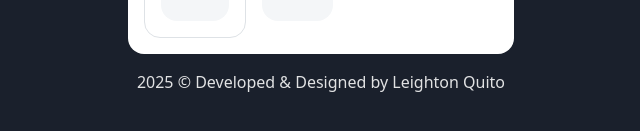
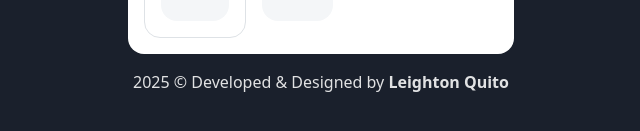
Before and after one commit to iamleigh/scrawlr-upvote, a React (Vite) app: page / in a window 1280 px wide. Shown: the part 595-726 px from the top of the page, without its empty margins (319-959 px from the left). Built offline with nearby package versions, Linux system fonts and the light colour scheme.

Commit message:
feat(footer): Enable author property
Make component more flexibly by accepting `author` prop or fallback to default value

```diff
--- a/src/components/molecules/Footer/Footer.tsx
+++ b/src/components/molecules/Footer/Footer.tsx
@@ -2,10 +2,16 @@ import React from 'react'
 import clsx from 'clsx'
 import styles from './Footer.module.scss'
 
-const Footer: React.FC = () => {
+interface FooterProps {
+    author?: string
+}
+
+const Footer: React.FC<FooterProps> = ({ author = 'Leighton Quito' }) => {
     return (
         <footer className={clsx({ [styles['suc-footer']]: true })}>
-            <p>2025 © Developed & Designed by Leighton Quito</p>
+            <p>
+                2025 © Developed & Designed by <strong>{author}</strong>
+            </p>
         </footer>
     )
 }
```
